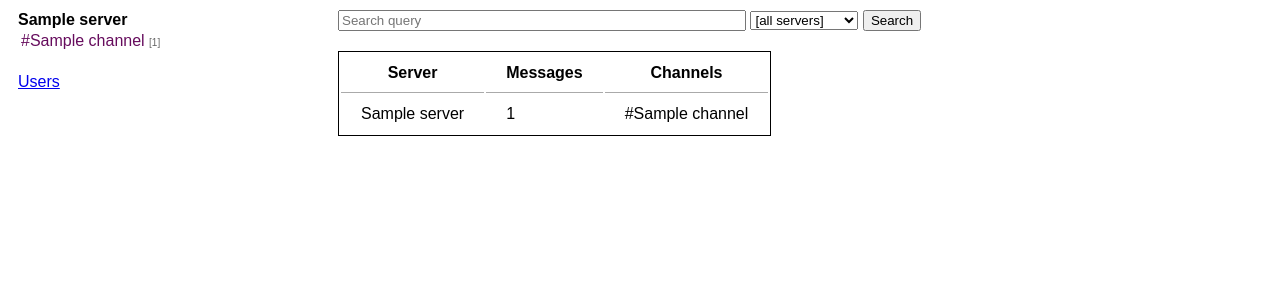
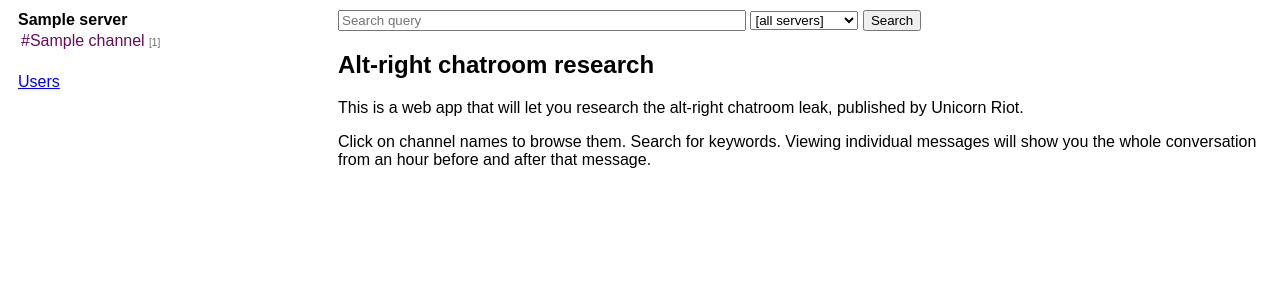
Before and after one commit to micahflee/discord-analysis, a Flask app: page / in a window 1280 px wide. Shown: the top 300 px of the page. Run offline with Flask 2, Linux system fonts and the light colour scheme; tables that the repository leaves empty hold one stand-in row (values such as "Sample post"); parts of the project's set-up code (start-up, migrations or seed data) failed here and were passed over.

Commit message:
Remove stats from homepage, replace it with some text

```diff
--- a/app.py
+++ b/app.py
@@ -156,19 +156,8 @@ data = None
 
 @app.route('/')
 def index():
-    server_stats = []
-
     servers = Server.query.all()
-    for server in servers:
-        message_count = Message.query.filter_by(server=server).count()
-        channels = Channel.query.filter_by(server=server).all()
-        server_stats.append({
-            'name': server.name,
-            'message_count': message_count,
-            'channels': ', '.join(['#'+_.name for _ in channels])
-        })
-
-    return render_template('index.html', servers=servers, server_stats=server_stats)
+    return render_template('index.html', servers=servers)
 
 @app.route('/search')
 def search():
--- a/templates/index.html
+++ b/templates/index.html
@@ -1,19 +1,10 @@
 {% extends "layout.html" %}
 {% block content %}
-<div class="stats">
-  <table>
-    <tr>
-      <th>Server</th>
-      <th>Messages</th>
-      <th>Channels</th>
-    </tr>
-    {% for server in server_stats %}
-      <tr>
-        <td>{{ server.name }}</td>
-        <td>{{ server.message_count }}</td>
-        <td>{{ server.channels }}</td>
-      </tr>
-    {% endfor %}
-  </table>
-</div>
+
+<h2>Alt-right chatroom research</h2>
+
+<p>This is a web app that will let you research the alt-right chatroom leak, published by Unicorn Riot.<p>
+
+<p>Click on channel names to browse them. Search for keywords. Viewing individual messages will show you the whole conversation from an hour before and after that message.</p>
+
 {% endblock %}
```
